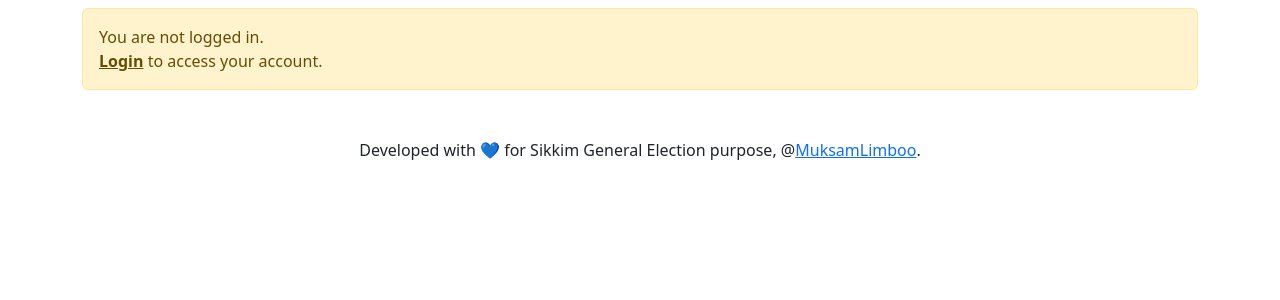
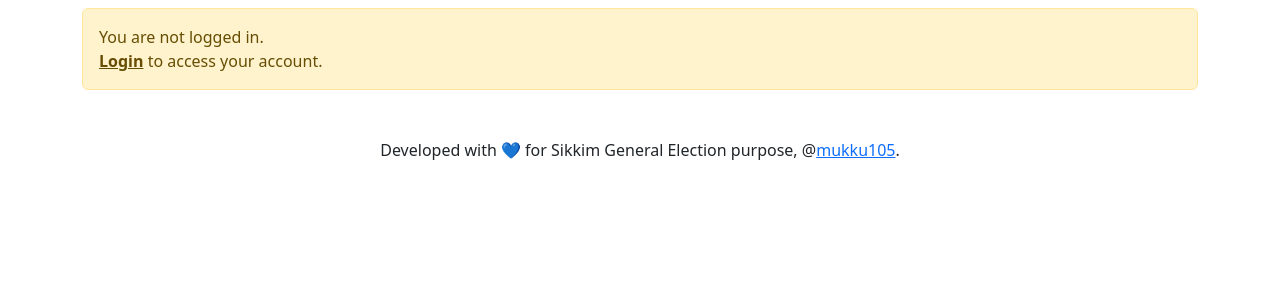
Before and after one commit to mukku105/General-Election-ToolKit, a Flask app: template app/templates/index.html in a window 1280 px wide. Shown: the part 86-386 px from the top of the page. Run offline with Flask 3, Linux system fonts and the light colour scheme; the template is opened without the code that fills it, so the values that code supplies are empty; parts of the project's set-up code (start-up, migrations or seed data) failed here and were passed over; some libraries are stand-ins or nearby versions.

Commit message:
changed-credit

```diff
--- a/app/templates/base.html
+++ b/app/templates/base.html
@@ -19,7 +19,7 @@
         {% block content %} {% endblock %}
     </div>
     <div class="text-center m-5">
-        Developed with 💙 for Sikkim General Election purpose, @<a href="https://github.com/mukku105" target="_blank">MuksamLimboo</a>.
+        Developed with 💙 for Sikkim General Election purpose, @<a href="https://github.com/mukku105" target="_blank">mukku105</a>.
     </div>
 
     <script src="{{ url_for('static', filename='jquery-3.7.1/jquery.min.js') }}"></script>
```
